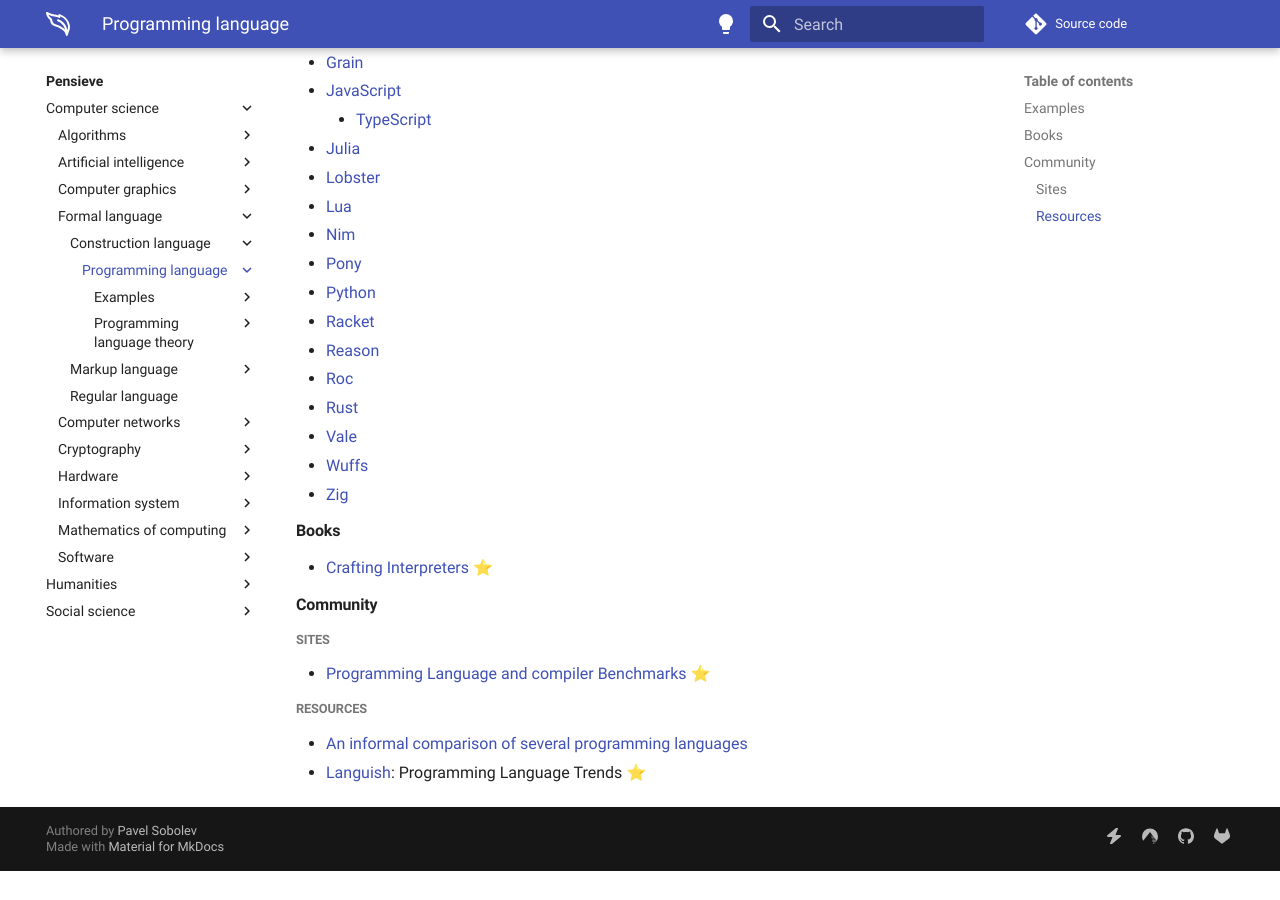
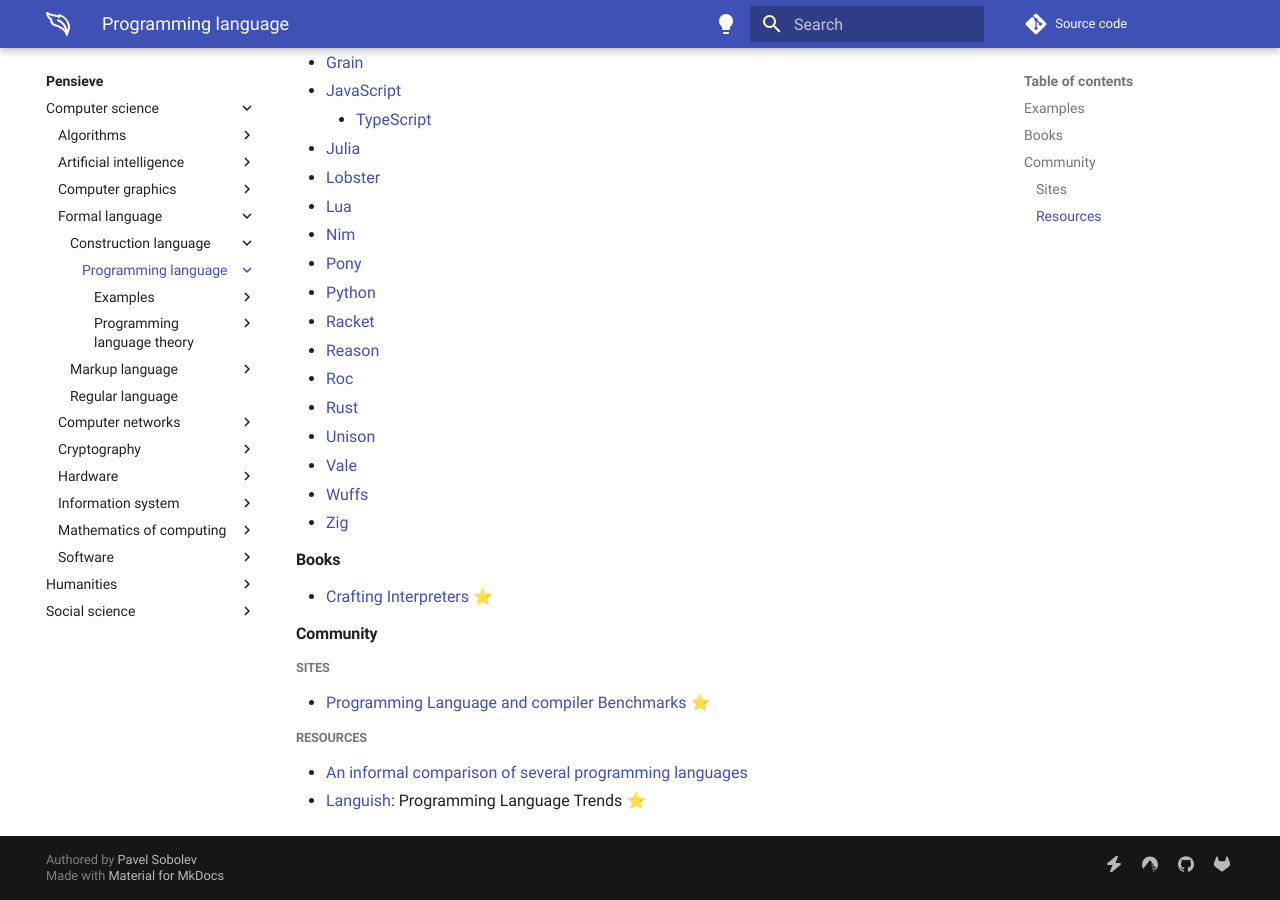
Before and after one commit to paveloom/paveloom.dev, an MkDocs documentation site: the page built from content/pensieve/programming-language.md, in a window 1280 px wide and 900 px high, scrolled down 607 px. Built offline with MkDocs 1.6.1 and Material for MkDocs 9.7.7, drawn with Linux system fonts in a browser that asks for light colours; comment, search, counter and statistics services are not loaded; before the commit the page ends 1478 px from its top, so only the background shows below that.

Commit message:
Pensieve: update the Programming language page.

```diff
--- a/content/pensieve/programming-language.md
+++ b/content/pensieve/programming-language.md
@@ -27,6 +27,7 @@
 - [Reason](https://reasonml.github.io)
 - [Roc](https://www.roc-lang.org)
 - [Rust](rust.md)
+- [Unison](https://www.unison-lang.org)
 - [Vale](vale.md)
 - [Wuffs](https://github.com/google/wuffs)
 - [Zig](zig.md)
```
